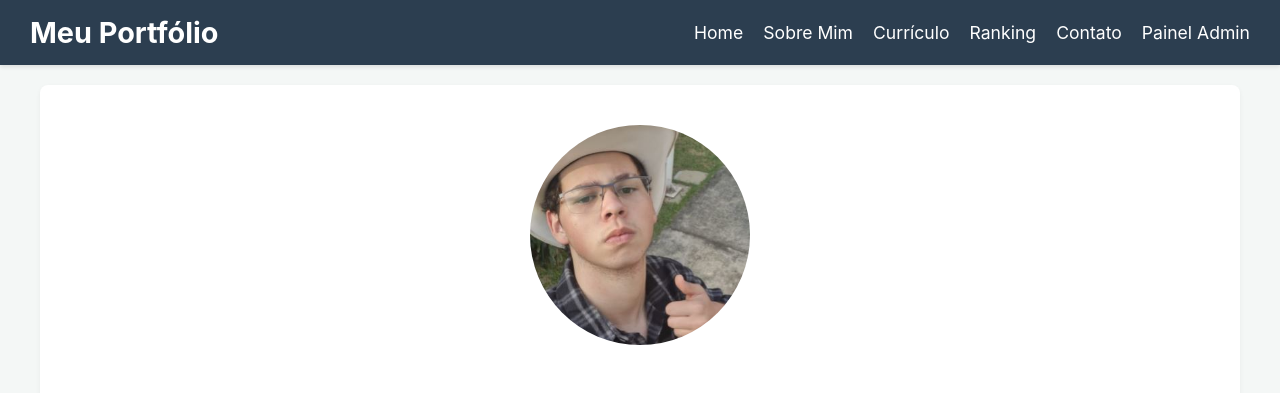
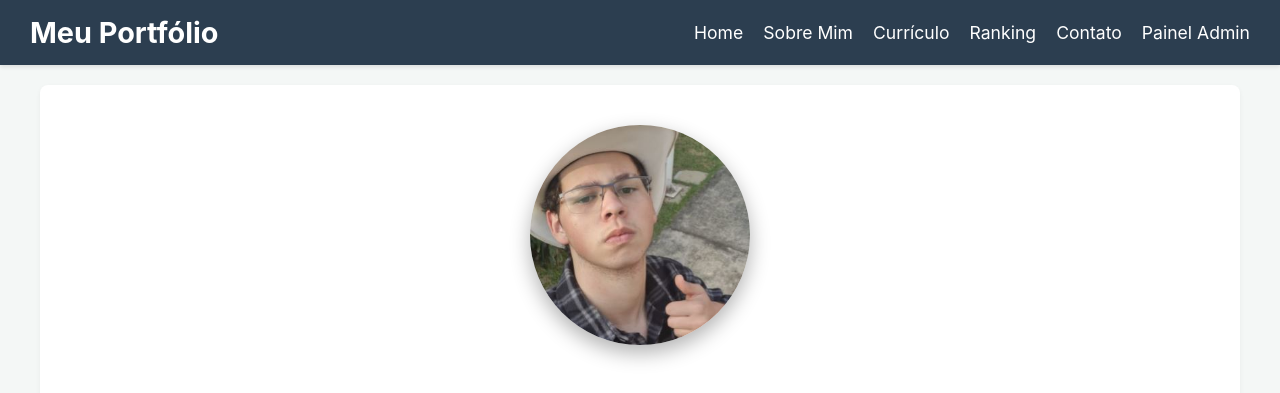
Before and after one commit to Fernando-Accacio/cadastro-atividades, a React (Create React App) app in the folder frontend/: page / in a window 1280 px wide. In both pictures the pointer is over the picture 640 px from the left and 235 px from the top of the page. Shown: the top 393 px of the page. Built offline with nearby package versions, Linux system fonts and the light colour scheme; no server answers.

Commit message:
Adicionando hover na imagem principal

```diff
--- a/frontend/src/App.css
+++ b/frontend/src/App.css
@@ -141,6 +141,11 @@ main {
   height: 220px;
   border-radius: 50%;
   object-fit: cover;
+  transition: transform 0.4s ease, box-shadow 0.4s ease;
+}
+
+.about-section img:hover {
+  box-shadow: 0 8px 20px rgba(0, 0, 0, 0.3);
 }
 
 .about-section p {
```
